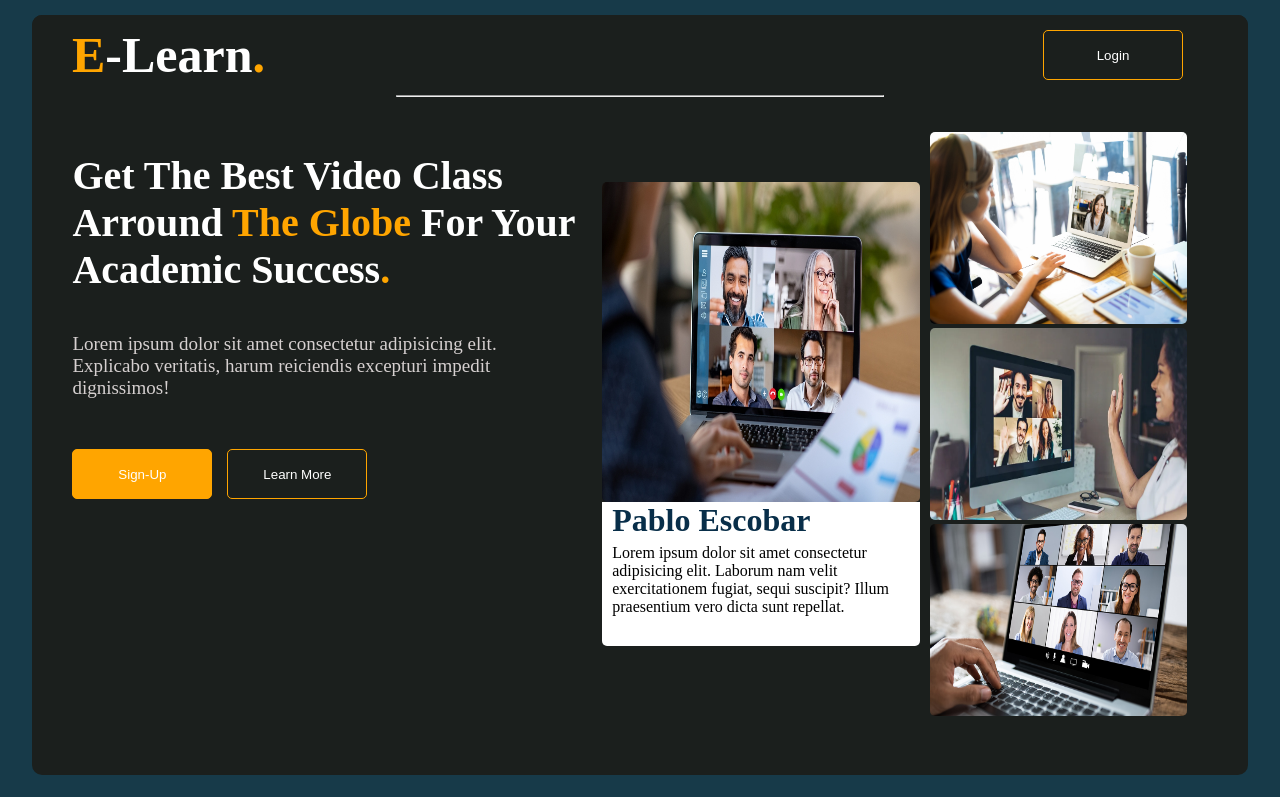
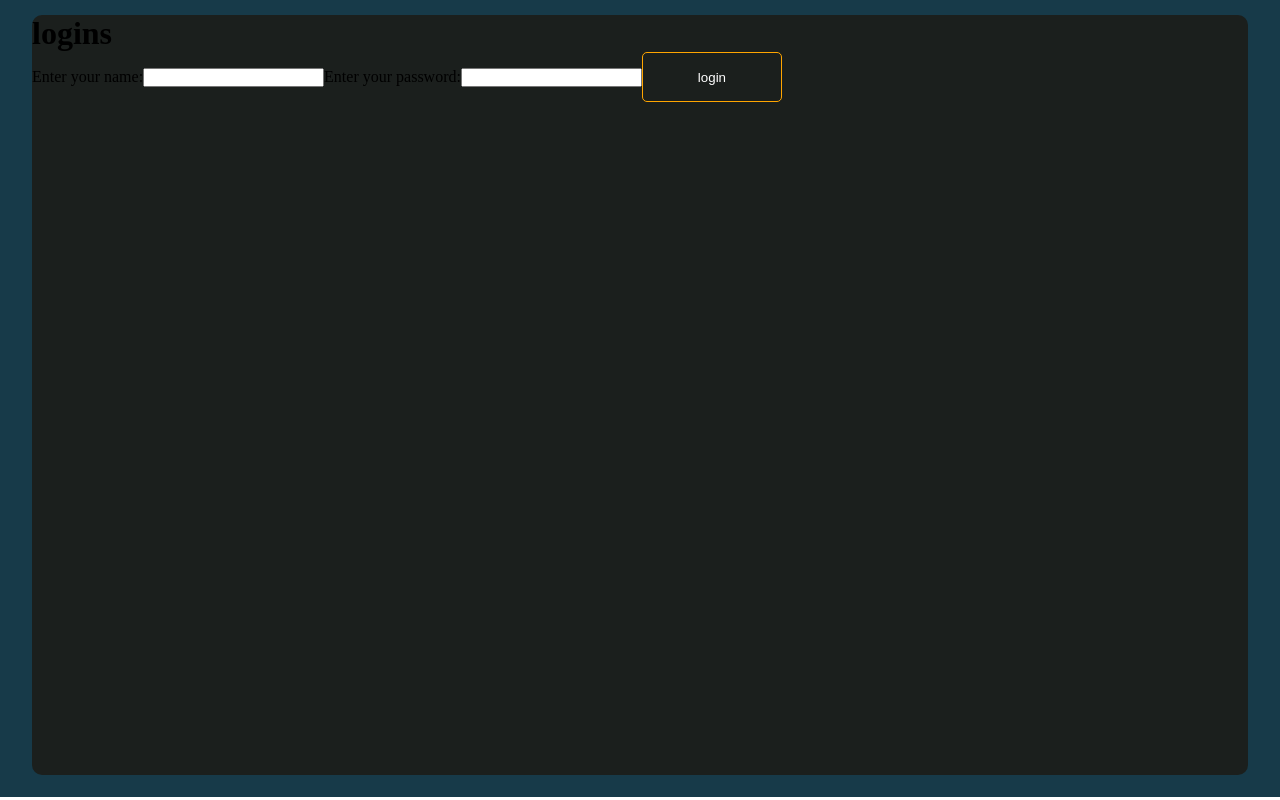
Before and after one commit to ketchanji/e-learning, a React (Create React App) app: page /login in a window 1280 px wide. Built offline with nearby package versions, Linux system fonts and the light colour scheme.

Commit message:
first commit

```diff
--- a/package.json
+++ b/package.json
@@ -8,6 +8,7 @@
     "@testing-library/user-event": "^13.5.0",
     "react": "^18.2.0",
     "react-dom": "^18.2.0",
+    "react-router-dom": "^6.5.0",
     "react-scripts": "5.0.1",
     "web-vitals": "^2.1.4"
   },
--- a/src/App.js
+++ b/src/App.js
@@ -1,13 +1,17 @@
-import './App.css';
-import Hero from './component/Hero';
-import NavBar from './component/NavBar';
+import { BrowserRouter, Route, Routes } from "react-router-dom";
+import "./App.css";
+import { Login, Home } from "./pages";
 
 function App() {
   return (
     <div className="App">
       <div className="main">
-        <NavBar />
-        <Hero />
+        <BrowserRouter>
+          <Routes>
+            <Route path="/login" element={<Login />}></Route>
+            <Route path="/" element={<Home />}></Route>
+          </Routes>
+        </BrowserRouter>
       </div>
     </div>
   );
--- /dev/null
+++ b/src/component/Form.jsx
@@ -0,0 +1,18 @@
+import React from 'react';
+import Button from './Button';
+
+
+const Form = () => {
+    return (
+              <form>
+                <label>Enter your name:
+                  <input type="text" />
+                </label>
+                <label>Enter your password:
+                  <input type="password" />
+                </label>
+                <Button text="login"/>
+              </form>
+            )
+          }
+export default Form;
--- a/src/component/NavBar.jsx
+++ b/src/component/NavBar.jsx
@@ -9,7 +9,7 @@ const NavBar = (props) => {
             <div className="logo">
                 <p><span>E</span>-Learn<span>.</span></p>
             </div>
-                <Button text="Login" />
+                <Button text="Login" Link to="/" />
             </div><hr />
         </div>
 
--- /dev/null
+++ b/src/component/index.jsx
@@ -0,0 +1,6 @@
+import Button from "./Button";
+import Form from "./form";
+import Hero from "./Hero";
+import NavBar from "./NavBar";
+
+export { Button, Form, Hero, NavBar};
--- a/src/index.js
+++ b/src/index.js
@@ -3,6 +3,8 @@ import ReactDOM from 'react-dom/client';
 import './index.css';
 import App from './App';
 import reportWebVitals from './reportWebVitals';
+
+
 
 const root = ReactDOM.createRoot(document.getElementById('root'));
 root.render(
--- /dev/null
+++ b/src/pages/home.js
@@ -0,0 +1,14 @@
+import React from 'react'
+import Hero from '../component/Hero';
+import NavBar from '../component/NavBar';
+
+const home = () => {
+  return (
+    <div className="main">
+        <NavBar />
+        <Hero />
+      </div>
+  )
+}
+
+export default home
--- /dev/null
+++ b/src/pages/index.js
@@ -0,0 +1,4 @@
+import Home from "./home";
+import Login from "./login";
+
+export { Home, Login };
--- /dev/null
+++ b/src/pages/login.js
@@ -0,0 +1,13 @@
+import React from "react";
+import Form from "../component/Form";
+
+const Login = () => {
+  return (
+    <div>
+      <h1>logins</h1>
+      <Form />
+    </div>
+  );
+};
+
+export default Login;
```
Also changed, not shown: 1 other file (tests, documents, lock files or other folders).
